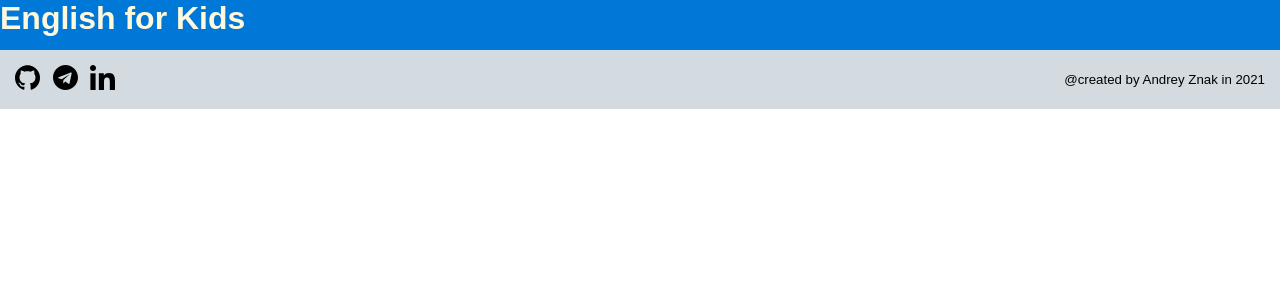
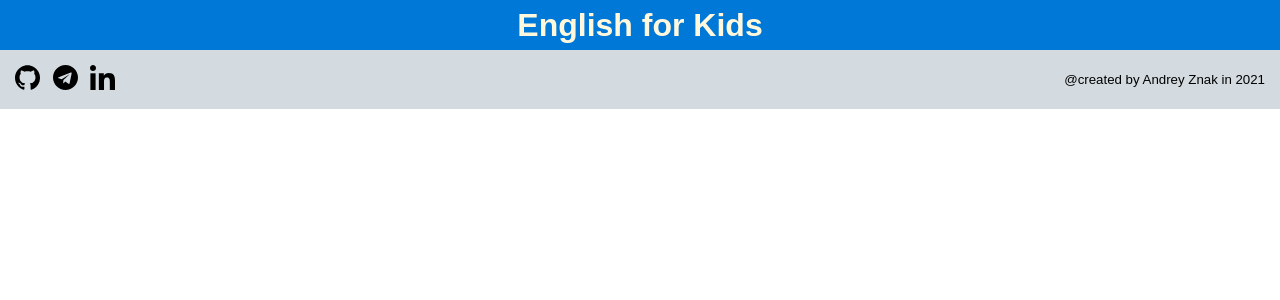
Before and after one commit to znakay/english-for-kids-react, a React (Create React App) app in the folder client/: page / in a window 1280 px wide. Shown: the top 300 px of the page. Built offline with nearby package versions, Linux system fonts and the light colour scheme.

Commit message:
refactor: add wrapper

```diff
--- a/client/src/components/Header/index.scss
+++ b/client/src/components/Header/index.scss
@@ -1,6 +1,12 @@
 .header {
     width: 100%;
-    height: 50px;
     background-color: #0078D7;
     box-shadow: 0px 5px 20px rgba(0, 0, 0, 0.5);
 }
+
+.header-wrapper {
+    display: flex;
+    align-items: center;
+    justify-content: center;
+    height: 50px;
+}
--- a/client/src/components/Header/index.tsx
+++ b/client/src/components/Header/index.tsx
@@ -3,7 +3,9 @@ import Logo from '../Logo';
 
 const Header: React.FC = () => (
   <div className="header">
-    <Logo />
+    <div className="wrapper header-wrapper">
+      <Logo />
+    </div>
   </div>
 );
 
```
